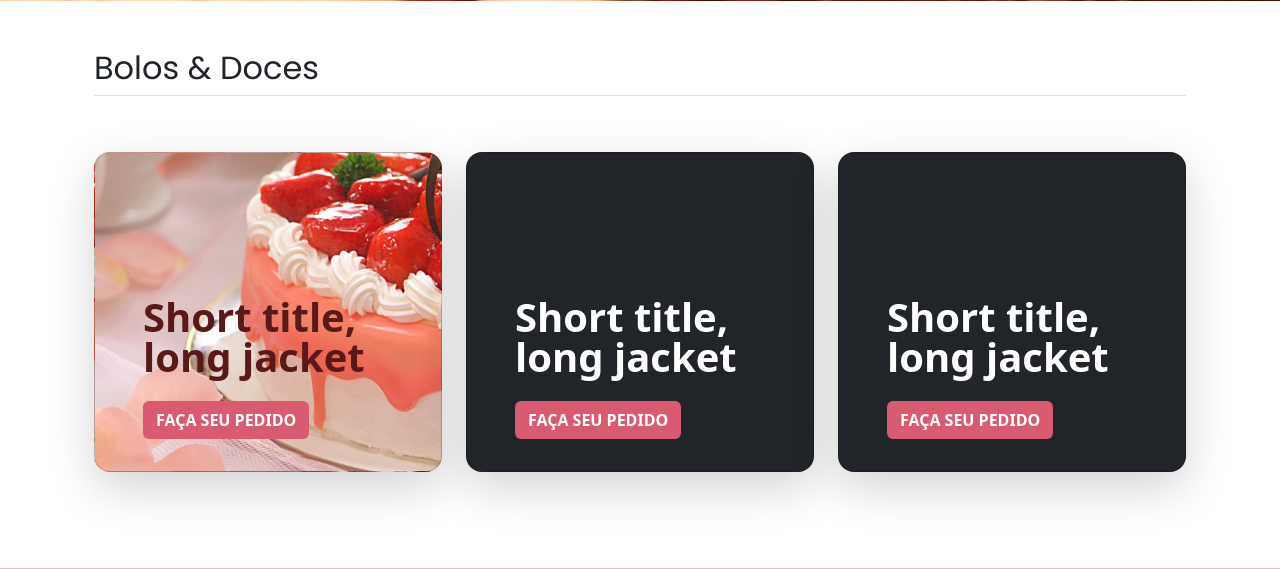
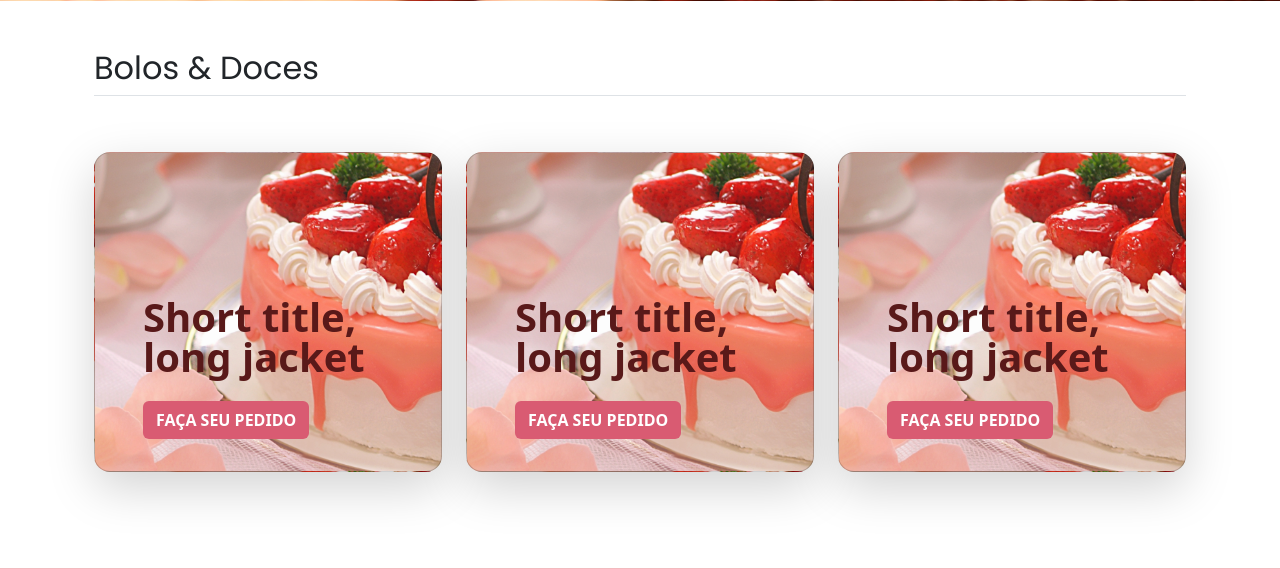
Before and after one commit to R0drigo-Pedroso/ChocoNaty, a PHP site: page / in a window 1280 px wide. Shown: the part 775-1344 px from the top of the page. Run offline with PHP 8.4, Linux system fonts and the light colour scheme; some libraries are stand-ins or nearby versions.

Commit message:
atualização

```diff
--- a/css/estilo.css
+++ b/css/estilo.css
@@ -39,7 +39,17 @@ h2 {
 }
 
 /* Img cads Serviço */
-.card-one {
+.card-um {
+    background: url('/img/bolomorango.png');
+    background-size: cover;
+}
+
+.card-dois {
+    background: url('/img/bolomorango.png');
+    background-size: cover;
+}
+
+.card-tres {
     background: url('/img/bolomorango.png');
     background-size: cover;
 }
--- a/index.html
+++ b/index.html
@@ -93,7 +93,7 @@
 
     <section class="row row-cols-1 row-cols-lg-3 align-items-stretch g-4 py-5">
       <section class="col">
-        <section class="card card-cover h-100 overflow-hidden text-bg-dark rounded-4 shadow-lg card-one">
+        <section class="card card-cover h-100 overflow-hidden text-bg-dark rounded-4 shadow-lg card-um">
           <section class="d-flex flex-column h-100 p-5 pb-3 text-white text-shadow-1">
             <h3 class="pt-5 mt-5 mb-4 display-6 lh-1 fw-bold text-callAction">
               Short title, long jacket
@@ -108,9 +108,9 @@
       </section>
 
       <section class="col">
-        <section class="card card-cover h-100 overflow-hidden text-bg-dark rounded-4 shadow-lg">
+        <section class="card card-cover h-100 overflow-hidden text-bg-dark rounded-4 shadow-lg card-dois">
           <section class="d-flex flex-column h-100 p-5 pb-3 text-white text-shadow-1">
-            <h3 class="pt-5 mt-5 mb-4 display-6 lh-1 fw-bold">
+            <h3 class="pt-5 mt-5 mb-4 display-6 lh-1 fw-bold text-callAction">
               Short title, long jacket
             </h3>
             <ul class="d-flex list-unstyled mt-auto w-100">
@@ -123,9 +123,9 @@
       </section>
 
       <section class="col">
-        <section class="card card-cover h-100 overflow-hidden text-bg-dark rounded-4 shadow-lg">
+        <section class="card card-cover h-100 overflow-hidden text-bg-dark rounded-4 shadow-lg card-tres">
           <section class="d-flex flex-column h-100 p-5 pb-3 text-white text-shadow-1">
-            <h3 class="pt-5 mt-5 mb-4 display-6 lh-1 fw-bold">
+            <h3 class="pt-5 mt-5 mb-4 display-6 lh-1 fw-bold text-callAction">
               Short title, long jacket
             </h3>
             <ul class="d-flex list-unstyled mt-auto w-100">
@@ -136,7 +136,6 @@
           </section>
         </section>
       </section>
-    </section>
   </main>
   <!-- Final Cards Bolos e Doces -->
 
```
